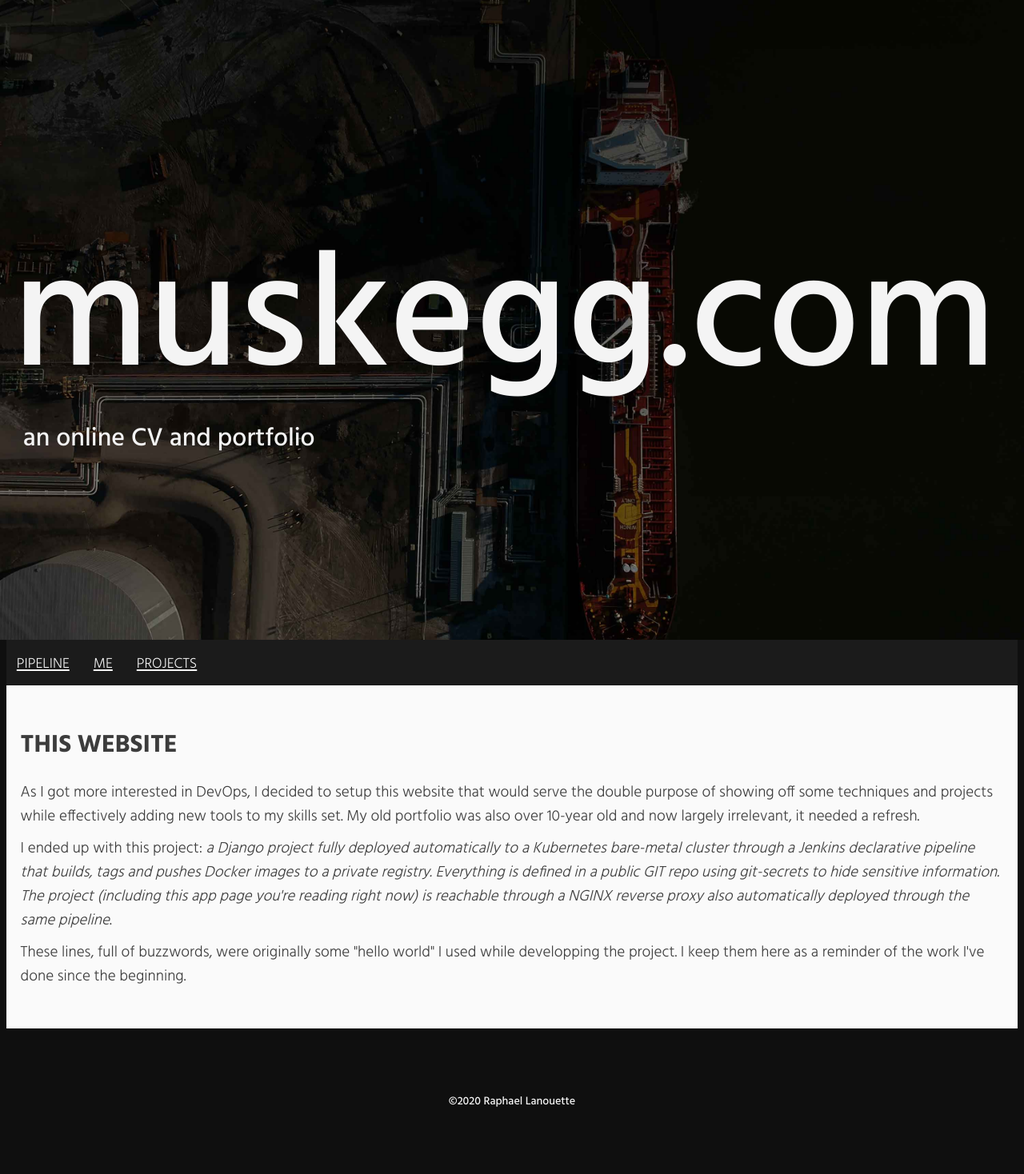
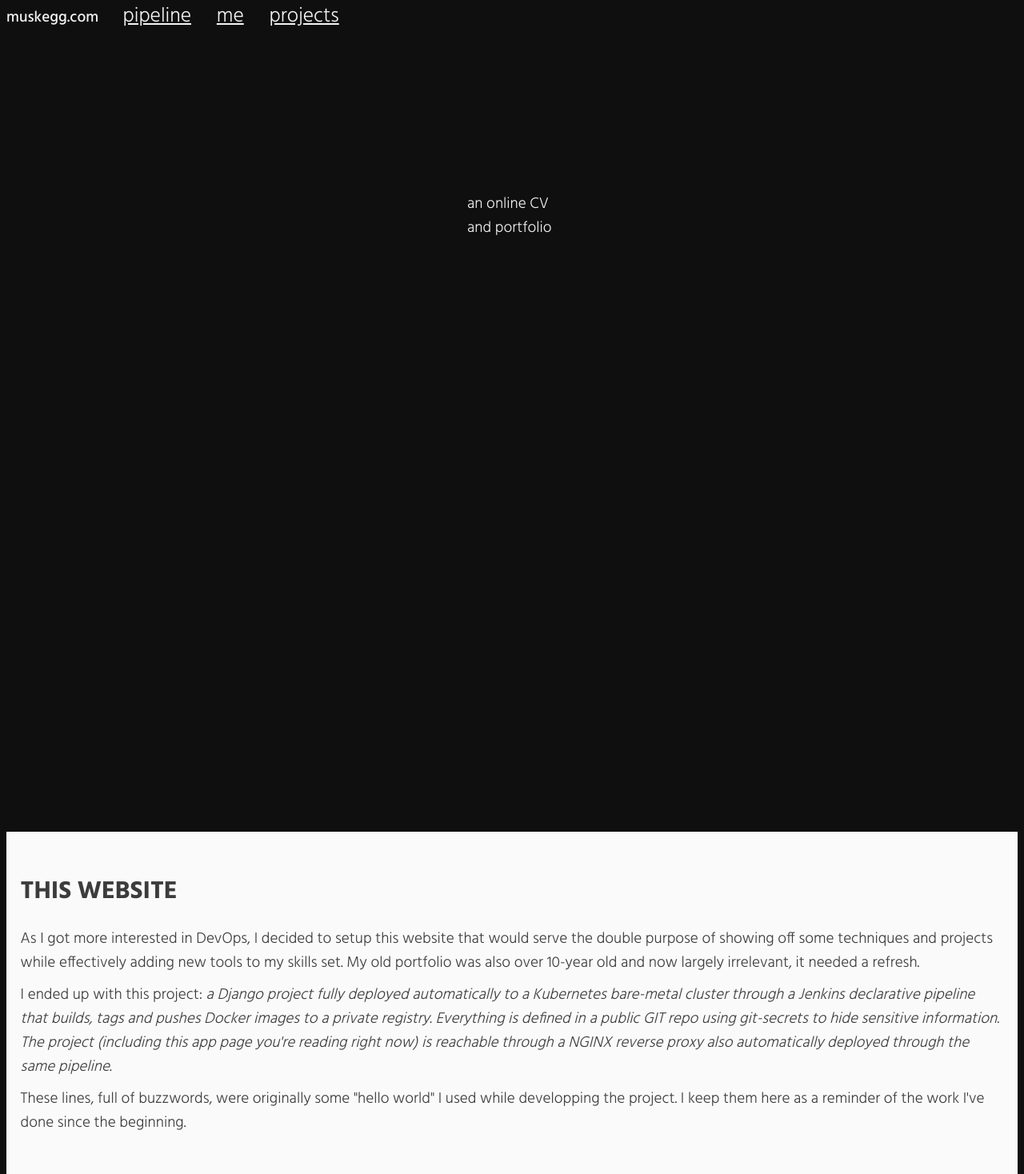
Before and after one commit to muskeg/devops-resume, a Django app: page / in a window 1280 px wide. Shown: the top 1468 px of the page at 80% size. Before the commit the page ends 1384 px from the top, so only its background shows below. Run offline with Django 3.2, Linux system fonts and the light colour scheme; parts of the project's set-up code (start-up, migrations or seed data) failed here and were passed over; some libraries are stand-ins or nearby versions.

Commit message:
restyling

```diff
--- a/app/website/static/web/css/styles.css
+++ b/app/website/static/web/css/styles.css
@@ -34,66 +34,63 @@ h1 {
   left: 0;
   height: 100%;
   width: 100%;
-  background-image: url(../img/tanker_bg.jpg);
-  background-repeat: no-repeat;
-  background-position: center;
-  -webkit-background-size: cover;
-  -moz-background-size: cover;
-  -o-background-size: cover;
-  background-size: cover;
+
   z-index: -1;
 }
 
 #header {
-  height: 70vh;
+  position: fixed;
+  top: 0;
+  height: 10vh;
   width: 100%;
 }
 
 #header_content {
-  position: -webkit-sticky; /* Safari */
-  position: sticky;
-  top: 0;
+
 }
 
 #header_text {
-  width: 97.5vw;
-  margin: auto;
-  margin-top: 30vh;
-  padding-bottom: 5vh;
+
 }
 
 #header_title {
-  font-size: 16vw;
+  display: inline-block;
+  width: 10vw;
 }
 
 #header_subtitle {
-  font-size: 2.5vw;
-  margin-top: -3.5vw;
-  margin-left: 1vw;
+
+}
+
+#header_nav {
+  display: inline-block;
+  font-size: 2vw;
+  font-weight: 100;
+  width: 80vw;
+}
+
+#header_nav a {
+  text-decoration: underline;
+  color: #f4f4f4;
+}
+
+#header_nav div {
+  display: inline;
+  margin: 1vh 1vw;
 }
 
 #content {
   font-weight: 100;
 }
 
-#content_nav {
-  position: -webkit-sticky; /* Safari */
-  position: sticky;
-  top: 0;
-  font-size: 2vw;
-  font-weight: 100;
-  font-variant: all-small-caps;
-  background-color: #1b1b1b;
+#content_intro {
+  height: 100vh;
+  width: 100vw;
 }
 
-#content_nav a {
-  text-decoration: underline;
-  color: #f4f4f4;
-}
-
-#content_nav div {
-  display: inline-block;
-  margin: 1vh 1vw;
+#intro_text {
+  margin: 30vh auto 0 auto;
+  width: 10vw;
 }
 
 .section {
--- a/app/website/templates/web/index.html
+++ b/app/website/templates/web/index.html
@@ -5,17 +5,17 @@
   <div id="fixed_background">&nbsp;</div>
   <div id="header">
     <div id="header_content">
-      <div id="header_text">
-        <div id="header_title">muskegg.com</div>
-        <div id="header_subtitle">an online CV and portfolio </div>
+      <div id="header_title">muskegg.com</div>
+      <div id="header_nav">
+        <div><a href="#pipeline">pipeline</a></div>
+        <div><a href="#raph">me</a></div>
+        <div><a href="#projects">projects</a></div>
       </div>
     </div>
   </div>
   <div id="content">
-    <div id="content_nav">
-      <div><a href="#pipeline">pipeline</a></div>
-      <div><a href="#raph">me</a></div>
-      <div><a href="#projects">projects</a></div>
+    <div id="content_intro">
+      <div id="intro_text">an online CV and portfolio</div>
     </div>
     <div class="section" id="section-website">
       <div class="section_text">
```
